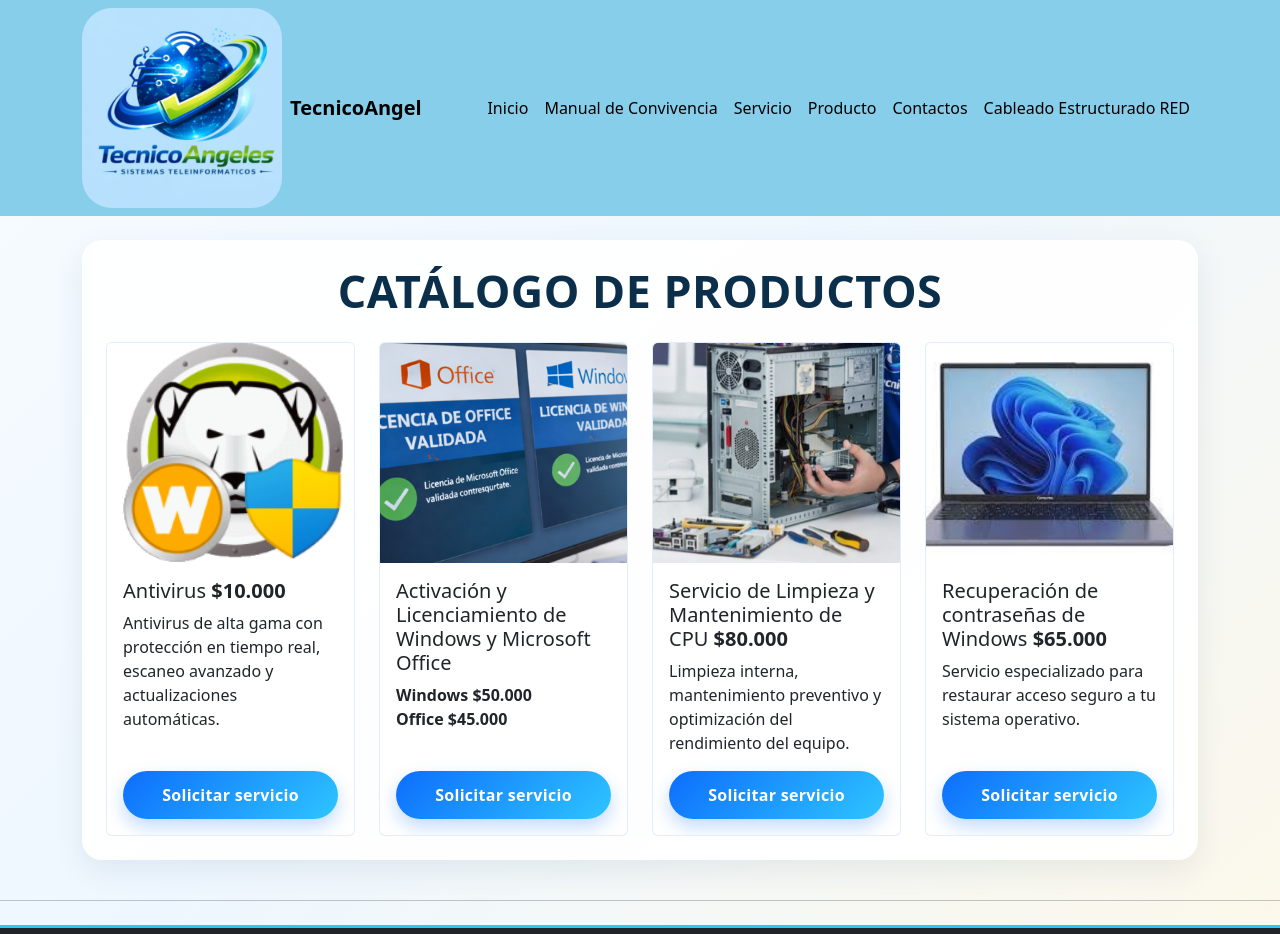
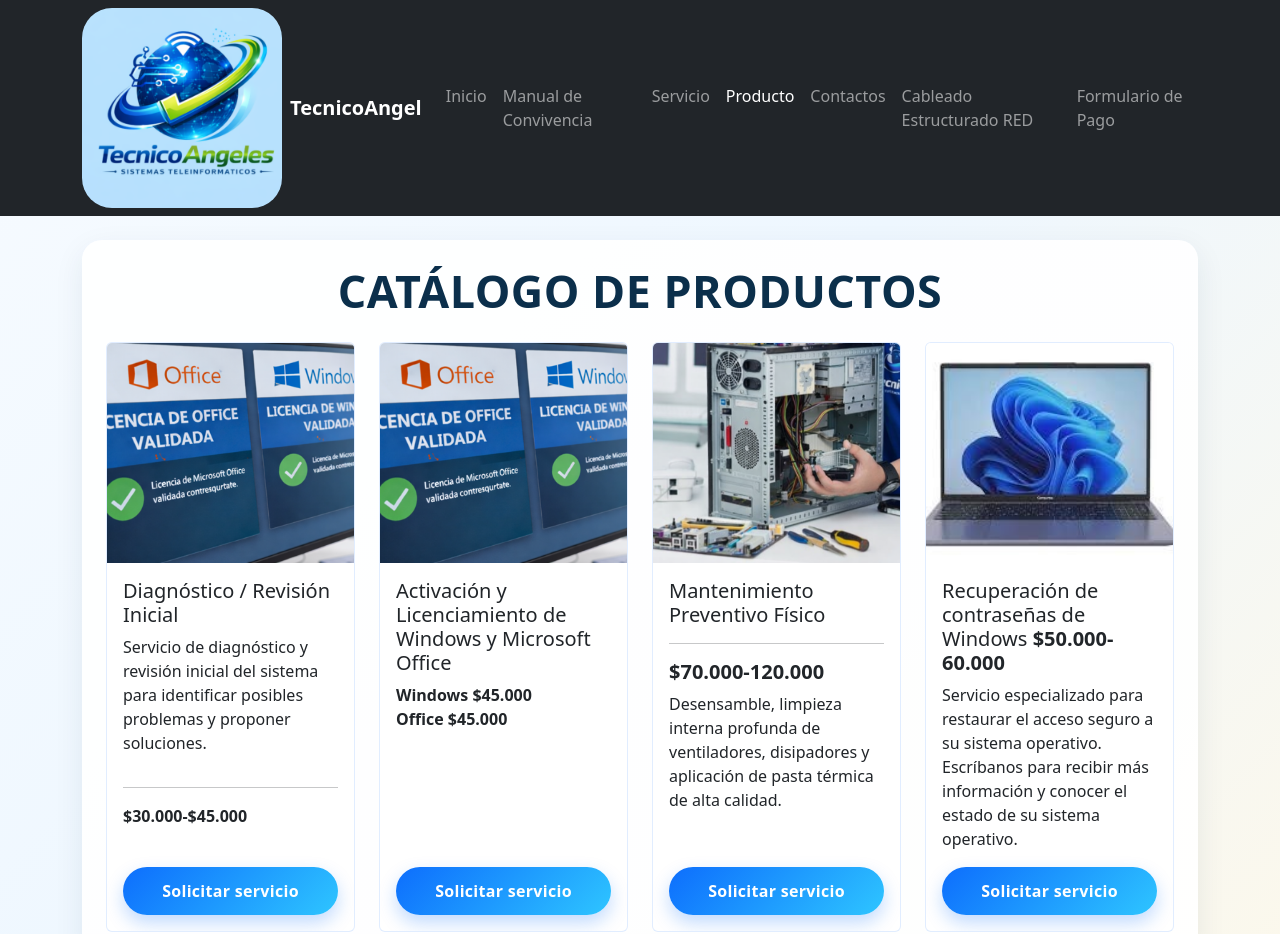
Before and after one commit to tecnicoangel/TecnicoAngeles, a plain HTML site: page Producto.html in a window 1280 px wide. Shown: the top 934 px of the page. Drawn offline with nearby package versions, Linux system fonts and the light colour scheme.

Commit message:
Add files via upload

```diff
--- a/Cableado Estructurado RED.html
+++ b/Cableado Estructurado RED.html
@@ -8,8 +8,6 @@
     <link rel="stylesheet" href="styles/styles.css">
     <link href="https://cdn.jsdelivr.net/npm/bootstrap@5.3.8/dist/css/bootstrap.min.css" rel="stylesheet"
         integrity="sha384-sRIl4kxILFvY47J16cr9ZwB07vP4J8+LH7qKQnuqkuIAvNWLzeN8tE5YBujZqJLB" crossorigin="anonymous">
-    <link rel="manifest" href="manifest.json">
-    <meta name="theme-color" content="#212529">
 </head>
 
 <body>
@@ -99,15 +97,6 @@
     <script src="https://cdn.jsdelivr.net/npm/bootstrap@5.3.8/dist/js/bootstrap.bundle.min.js"
         integrity="sha384-FKyoEForCGlyvwx9Hj09JcYn3nv7wiPVlz7YYwJrWVcXK/BmnVDxM+D2scQbITxI"
         crossorigin="anonymous"></script>
-    <script>
-        if ('serviceWorker' in navigator) {
-            window.addEventListener('load', () => {
-                navigator.serviceWorker.register('./sw.js')
-                    .then(reg => console.log('PWA registrada con éxito', reg))
-                    .catch(err => console.error('Error al registrar PWA', err));
-            });
-        }
-    </script>
 </body>
 
 </html>
--- a/Producto.html
+++ b/Producto.html
@@ -8,12 +8,10 @@
     <link rel="stylesheet" href="styles/styles.css">
     <link href="https://cdn.jsdelivr.net/npm/bootstrap@5.3.8/dist/css/bootstrap.min.css" rel="stylesheet"
         integrity="sha384-sRIl4kxILFvY47J16cr9ZwB07vP4J8+LH7qKQnuqkuIAvNWLzeN8tE5YBujZqJLB" crossorigin="anonymous">
-    <link rel="manifest" href="manifest.json">
-    <meta name="theme-color" content="#212529">
 </head>
 
 <body>
-     <nav class="navbar navbar-expand-lg navbar-dark bg-dark sticky-top">
+    <nav class="navbar navbar-expand-lg navbar-dark bg-dark sticky-top">
         <div class="container">
             <img src="imgA/Logo.png" alt="logo" width="90" class="me-2">
             <a class="navbar-brand fw-bold" href="index.html">TecnicoAngel</a>
@@ -22,14 +20,16 @@
             </button>
             <div class="collapse navbar-collapse" id="navbarNav">
                 <ul class="navbar-nav ms-auto">
-                    <li class="nav-item"><a class="nav-link active" href="index.html">Inicio</a></li>
+                    <li class="nav-item"><a class="nav-link" href="index.html">Inicio</a></li>
                     <li class="nav-item"><a class="nav-link" href="Manual de Convivencia.html">Manual de Convivencia</a>
                     </li>
                     <li class="nav-item"><a class="nav-link" href="Servicio.html">Servicio</a></li>
-                    <li class="nav-item"><a class="nav-link" href="Producto.html">Producto</a></li>
+                    <li class="nav-item"><a class="nav-link active" href="Producto.html">Producto</a></li>
                     <li class="nav-item"><a class="nav-link" href="contactos.html">Contactos</a></li>
                     <li class="nav-item"><a class="nav-link" href="Cableado Estructurado RED.html">Cableado Estructurado
                             RED</a></li>
+                    <li class="nav-item"><a class="nav-link"
+                            href="Formulario para el cliente realice su pago .html">Formulario de Pago</a></li>
                 </ul>
             </div>
         </div>
@@ -41,11 +41,13 @@
             <div class="row g-4">
                 <div class="col-12 col-sm-6 col-lg-3">
                     <article class="card h-100 product-card">
-                        <img src="imgA/Activiruz .png" class="card-img-top" alt="Antivirus">
+                        <img src="imgA/Producto de Windows y office.png" class="card-img-top" alt="Windows y Office">
                         <div class="card-body d-flex flex-column">
-                            <h5 class="card-title">Antivirus <strong>$10.000</strong></h5>
-                            <p class="card-text">Antivirus de alta gama con protección en tiempo real, escaneo avanzado
-                                y actualizaciones automáticas.</p>
+                            <h5 class="card-title">Diagnóstico / Revisión Inicial</h5>
+                            <p class="card-text">Servicio de diagnóstico y revisión inicial del sistema para identificar
+                                posibles problemas y proponer soluciones.</p>
+                                <hr>
+                                <p><strong>$30.000-$45.000</strong></p>
                             <a href="contactos.html" class="btn btn-primary mt-auto">Solicitar servicio</a>
                         </div>
                     </article>
@@ -55,7 +57,7 @@
                         <img src="imgA/Producto de Windows y office.png" class="card-img-top" alt="Windows y Office">
                         <div class="card-body d-flex flex-column">
                             <h5 class="card-title">Activación y Licenciamiento de Windows y Microsoft Office</h5>
-                            <p class="card-text"><strong>Windows $50.000</strong><br><strong>Office $45.000</strong></p>
+                            <p class="card-text"><strong>Windows $45.000</strong><br><strong>Office $45.000</strong></p>
                             <a href="contactos.html" class="btn btn-primary mt-auto">Solicitar servicio</a>
                         </div>
                     </article>
@@ -64,10 +66,12 @@
                     <article class="card h-100 product-card">
                         <img src="imgA/yyyyo.png" class="card-img-top" alt="Limpieza y mantenimiento">
                         <div class="card-body d-flex flex-column">
-                            <h5 class="card-title">Servicio de Limpieza y Mantenimiento de CPU <strong>$80.000</strong>
+                            <h5 class="card-title">Mantenimiento Preventivo Físico
+                                <hr>
+                                <strong>$70.000-120.000</strong>
                             </h5>
-                            <p class="card-text">Limpieza interna, mantenimiento preventivo y optimización del
-                                rendimiento del equipo.</p>
+                            <p class="card-text">Desensamble, limpieza interna profunda de ventiladores, disipadores y
+                                aplicación de pasta térmica de alta calidad.</p>
                             <a href="contactos.html" class="btn btn-primary mt-auto">Solicitar servicio</a>
                         </div>
                     </article>
@@ -76,9 +80,12 @@
                     <article class="card h-100 product-card">
                         <img src="imgA/pc1.jpg" class="card-img-top" alt="Recuperación de contraseñas">
                         <div class="card-body d-flex flex-column">
-                            <h5 class="card-title">Recuperación de contraseñas de Windows <strong>$65.000</strong></h5>
-                            <p class="card-text">Servicio especializado para restaurar acceso seguro a tu sistema
-                                operativo.</p>
+                            <h5 class="card-title">Recuperación de contraseñas de Windows
+                                <strong>$50.000-60.000</strong>
+                            </h5>
+                            <p class="card-text">Servicio especializado para restaurar el acceso seguro a su sistema
+                                operativo.
+                                Escríbanos para recibir más información y conocer el estado de su sistema operativo.</p>
                             <a href="contactos.html" class="btn btn-primary mt-auto">Solicitar servicio</a>
                         </div>
                     </article>
@@ -86,11 +93,6 @@
             </div>
         </section>
     </main>
-
-
-
-
-
     <hr>
     <footer class="bg-dark text-white text-center p-3 mt-4">
         <p><strong>Nombre de la Empresa:</strong> TécnicoAngeles <br>
@@ -106,15 +108,6 @@
     <script src="https://cdn.jsdelivr.net/npm/bootstrap@5.3.8/dist/js/bootstrap.bundle.min.js"
         integrity="sha384-FKyoEForCGlyvwx9Hj09JcYn3nv7wiPVlz7YYwJrWVcXK/BmnVDxM+D2scQbITxI"
         crossorigin="anonymous"></script>
-    <script>
-        if ('serviceWorker' in navigator) {
-            window.addEventListener('load', () => {
-                navigator.serviceWorker.register('./sw.js')
-                    .then(reg => console.log('PWA registrada con éxito', reg))
-                    .catch(err => console.error('Error al registrar PWA', err));
-            });
-        }
-    </script>
 </body>
 
 </html>
--- a/styles/styles.css
+++ b/styles/styles.css
@@ -10,15 +10,6 @@
     color: var(--logo-dark);
     font-family: Arial, Helvetica, sans-serif;
     margin: 0;
-}
-
-nav.navbar.bg-dark {
-    background-color: #87CEEB !important;
-}
-
-nav.navbar.bg-dark .navbar-brand,
-nav.navbar.bg-dark .nav-link {
-    color: #000000 !important;
 }
 
 .page-shell {
```
Also changed, not shown: Manual de Convivencia.html (+1 -12 lines), Servicio.html (+0 -11 lines), contactos.html (+1 -12 lines), index.html (+0 -11 lines), login.html (+23 -26 lines), registro.html (+33 -22 lines).
